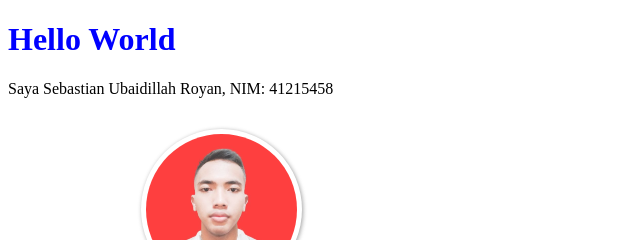
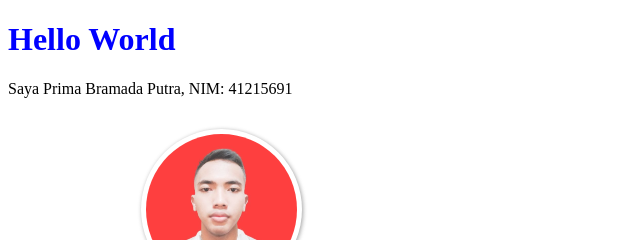
Before and after one commit to primabramada/primabramada.github.io, a plain HTML site: page index.html in a window 1280 px wide. Shown: the top 240 px of the page, 0-640 px from the left. Drawn offline with Linux system fonts and the light colour scheme.

Commit message:
Update index.html

```diff
--- a/index.html
+++ b/index.html
@@ -34,7 +34,7 @@
 </head>
 <body>
 	<h1>Hello World</h1>
-	<p>Saya Sebastian Ubaidillah Royan, NIM: 41215458</p>
+	<p>Saya Prima Bramada Putra, NIM: 41215691</p>
 	<button onclick="alert('Hello World Javascript!')">Hello Javascript!</button>
 
 	<img src="prima.jpeg">
```
